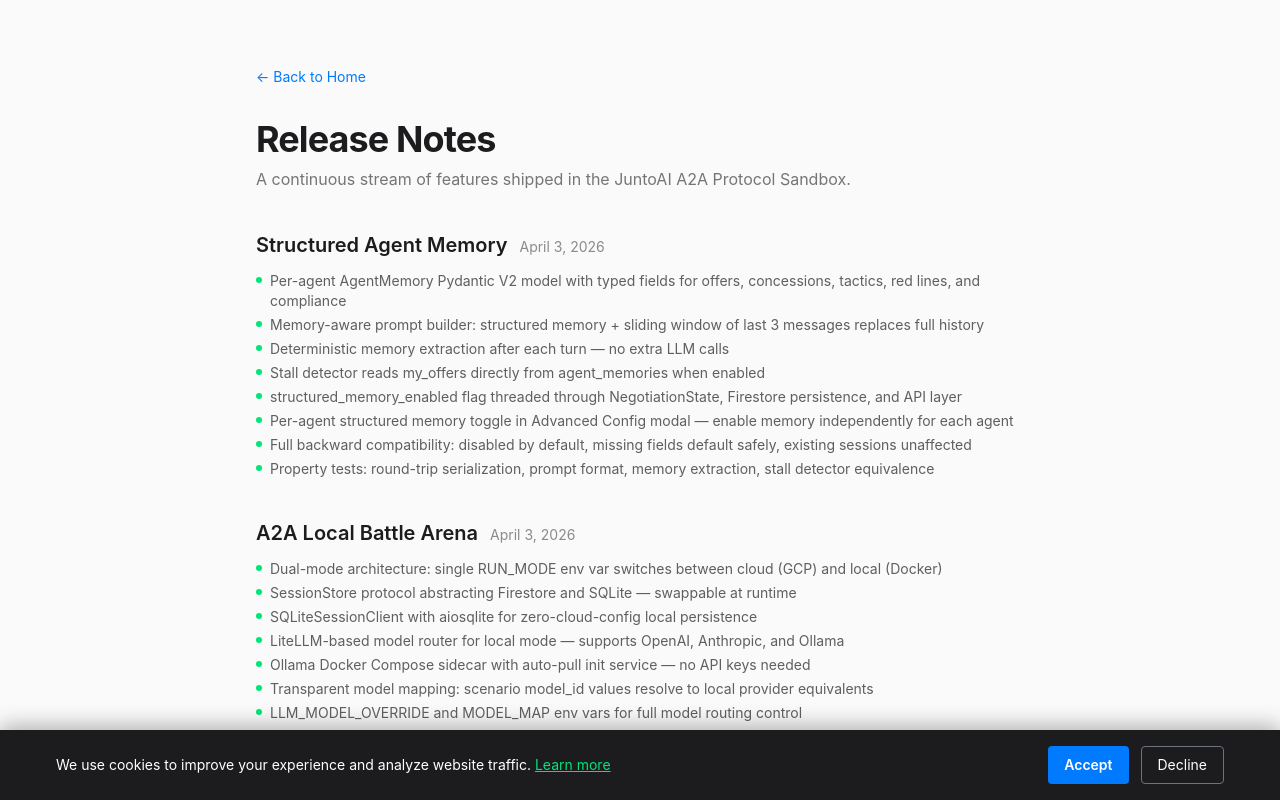
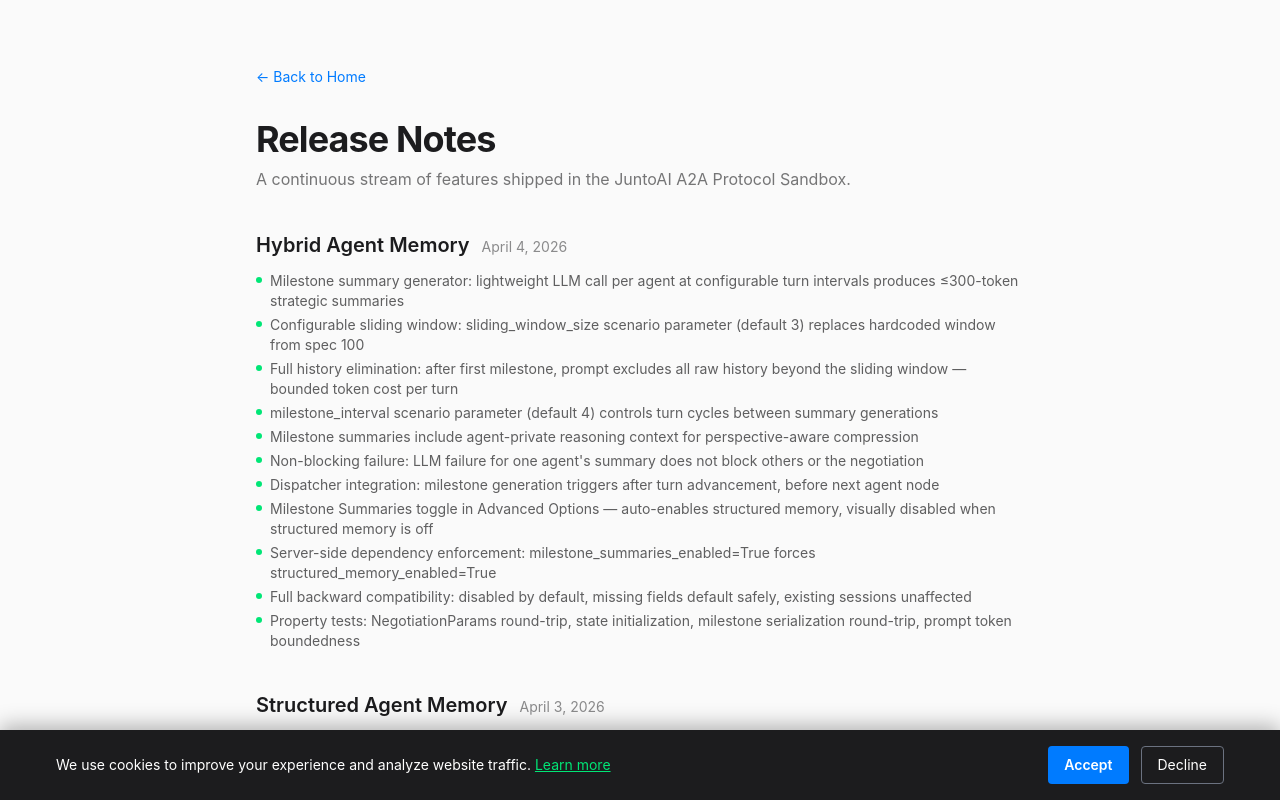
Before and after one commit to JuntoAI/JuntoAI-A2A, a Next.js app in the folder frontend/: page /release-notes in a window 1280 px wide. Shown: the top 800 px of the page. Built offline with nearby package versions, Linux system fonts and the light colour scheme; no server answers.

Commit message:
docs: add Hybrid Agent Memory (Spec 110) to changelog and release notes

```diff
--- a/frontend/app/release-notes/page.tsx
+++ b/frontend/app/release-notes/page.tsx
@@ -8,6 +8,24 @@
 };
 
 const FEATURES = [
+  {
+    title: "Hybrid Agent Memory",
+    specId: "110",
+    date: "2026-04-04",
+    items: [
+      "Milestone summary generator: lightweight LLM call per agent at configurable turn intervals produces ≤300-token strategic summaries",
+      "Configurable sliding window: sliding_window_size scenario parameter (default 3) replaces hardcoded window from spec 100",
+      "Full history elimination: after first milestone, prompt excludes all raw history beyond the sliding window — bounded token cost per turn",
+      "milestone_interval scenario parameter (default 4) controls turn cycles between summary generations",
+      "Milestone summaries include agent-private reasoning context for perspective-aware compression",
+      "Non-blocking failure: LLM failure for one agent's summary does not block others or the negotiation",
+      "Dispatcher integration: milestone generation triggers after turn advancement, before next agent node",
+      "Milestone Summaries toggle in Advanced Options — auto-enables structured memory, visually disabled when structured memory is off",
+      "Server-side dependency enforcement: milestone_summaries_enabled=True forces structured_memory_enabled=True",
+      "Full backward compatibility: disabled by default, missing fields default safely, existing sessions unaffected",
+      "Property tests: NegotiationParams round-trip, state initialization, milestone serialization round-trip, prompt token boundedness",
+    ],
+  },
   {
     title: "Structured Agent Memory",
     specId: "100",
```
Also changed, not shown: 1 other file (tests, documents, lock files or other folders).
